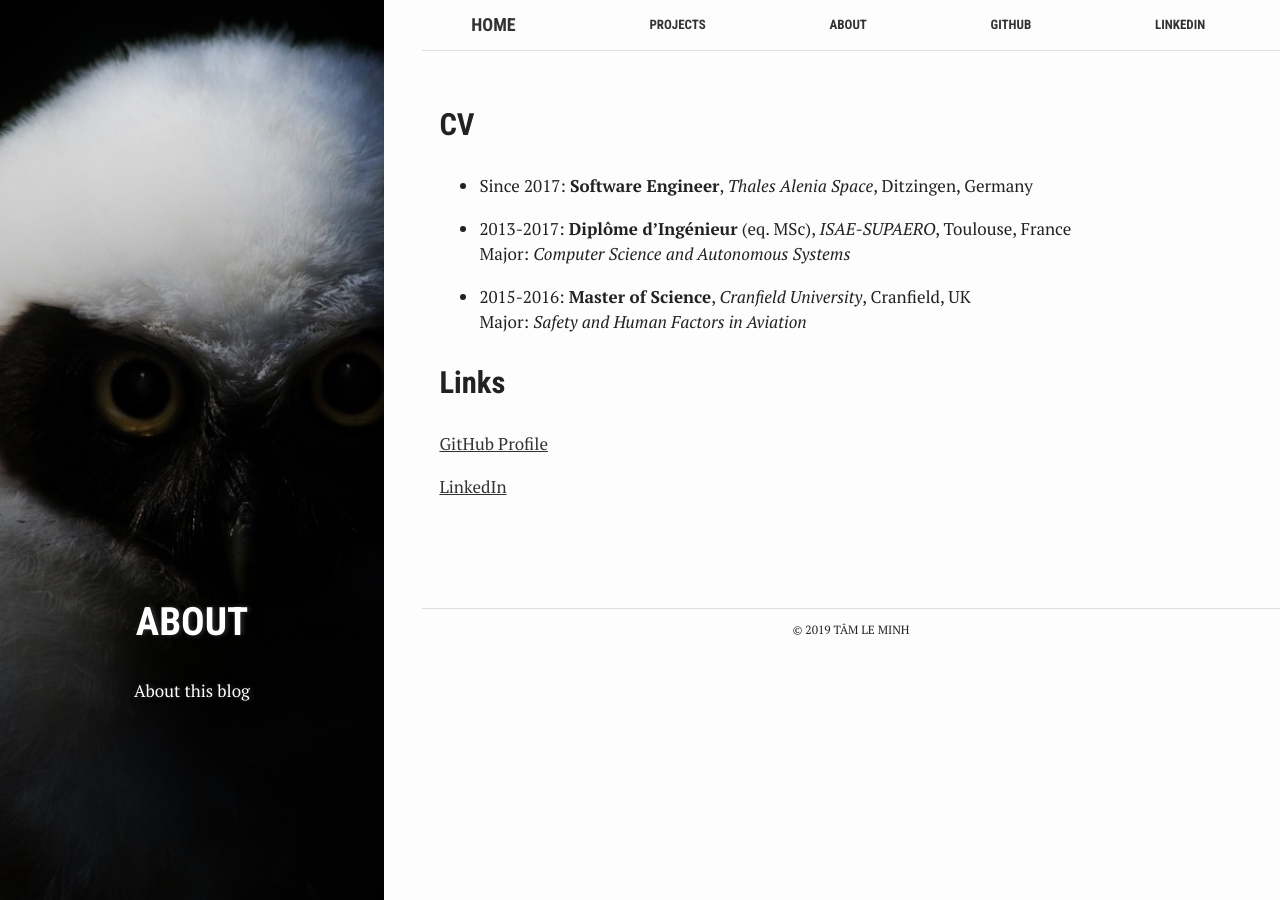
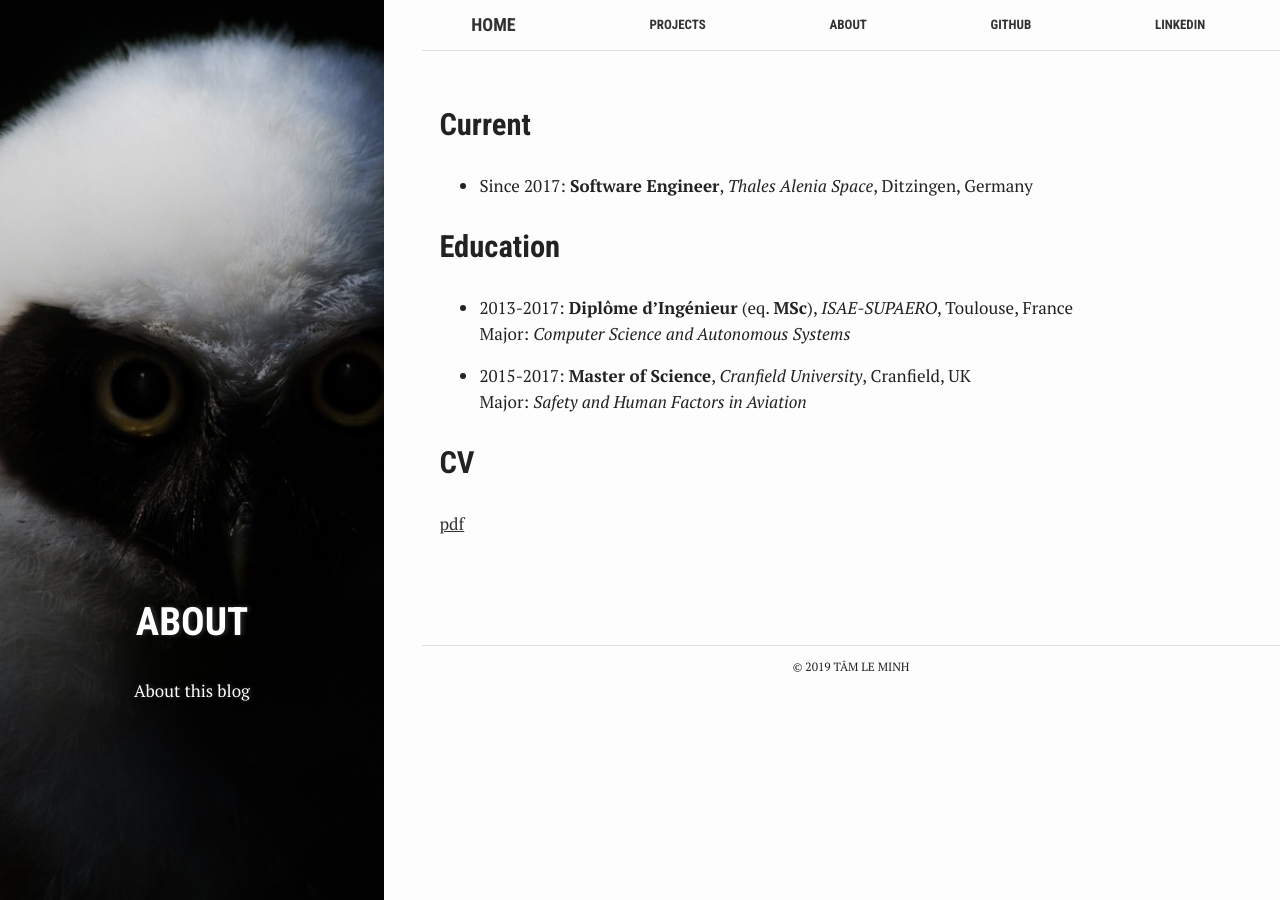
Before and after one commit to tam-leminh/tam-leminh.github.io_old, a Jekyll site: the page built from 2-about.md, in a window 1280 px wide. Built offline with Jekyll 4.4.1, drawn with Linux system fonts in a browser that asks for light colours.

Commit message:
ADD pdf in about

```diff
--- a/2-about.md
+++ b/2-about.md
@@ -8,18 +8,18 @@ summary: "About this blog"
 active: about
 ---
 
-## CV
+## Current
 
 - Since 2017: **Software Engineer**, *Thales Alenia Space*, Ditzingen, Germany
 
-- 2013-2017: **Diplôme d'Ingénieur** (eq. MSc), *ISAE-SUPAERO*, Toulouse, France
+## Education
+
+- 2013-2017: **Diplôme d'Ingénieur** (eq. **MSc**), *ISAE-SUPAERO*, Toulouse, France
 Major: *Computer Science and Autonomous Systems*
 
-- 2015-2016: **Master of Science**, *Cranfield University*, Cranfield, UK
+- 2015-2017: **Master of Science**, *Cranfield University*, Cranfield, UK
 Major: *Safety and Human Factors in Aviation*
 
-## Links
+## CV
 
-[GitHub Profile](https://github.com/tam-leminh/)
-
-[LinkedIn](https://www.linkedin.com/in/tamleminh/)
+[pdf]({{ "/assets/pdfs/CV-Le_Minh-Tam.pdf" | relative_url }})
```
Also changed, not shown: 1 other file.
